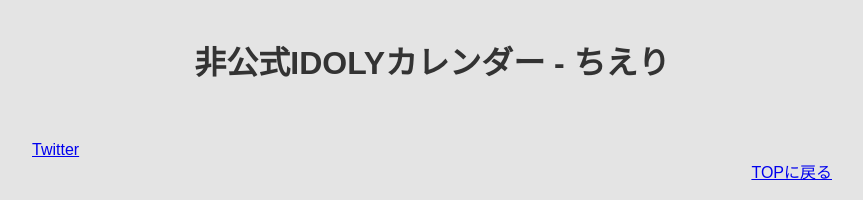
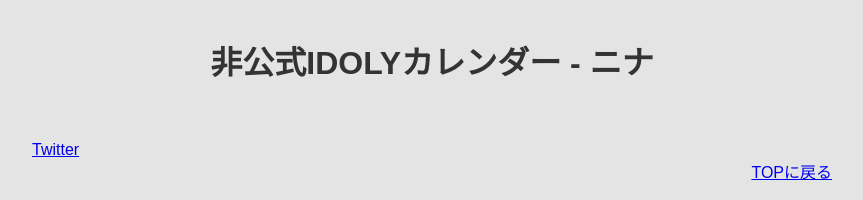
Before and after one commit to cimomu/IDOLY, a plain HTML site: page ニナ.html in a window 1280 px wide. Shown: the top 200 px of the page, without its empty margins (208-1071 px from the left). Drawn offline with Linux system fonts and the light colour scheme.

Commit message:
Update ニナ.html

```diff
--- a/ニナ.html
+++ b/ニナ.html
@@ -2,7 +2,7 @@
 <html lang="ja">
 <head>
   <meta charset="UTF-8">
-  <title>非公式IDOLYカレンダー - ちえり</title>
+  <title>非公式IDOLYカレンダー - ニナ</title>
   <style>
     /* Base styles */
     body, header, .main-content {
@@ -57,7 +57,7 @@
 <body>
 
   <header>
-    <h1>非公式IDOLYカレンダー - ちえり</h1>
+    <h1>非公式IDOLYカレンダー - ニナ</h1>
   </header>
 
   <main class="main-content">
```
